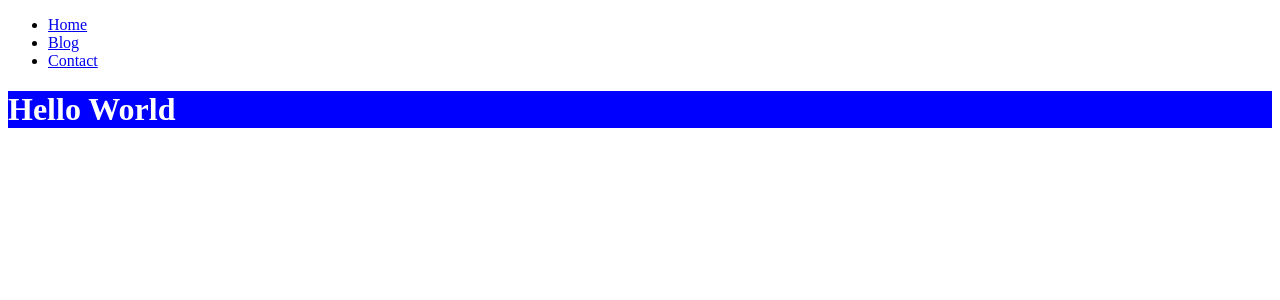
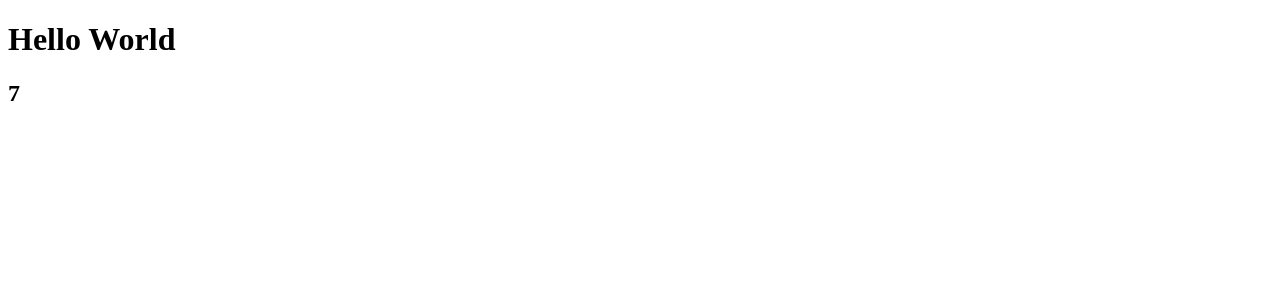
Before and after one commit to RodWeb21/vue-course, a Vue app: page / in a window 1280 px wide. Shown: the top 300 px of the page. Built offline with nearby package versions, Linux system fonts and the light colour scheme.

Commit message:
Variables y reactividad

```diff
--- a/src/App.vue
+++ b/src/App.vue
@@ -1,16 +1,16 @@
 <script setup>
-import HeaderComponent from './components/HeaderComponent.vue';
+import { ref } from 'vue';
 
+  let number = ref(0);
+
+  setInterval(() => {
+    number.value++;
+  }, 1000);
 </script>
 
 <template>
-  <HeaderComponent></HeaderComponent>
-  <h1 class="title">Hello World</h1>
+  <h1>Hello World</h1>
+  <h2>{{ number }}</h2>
 </template>
 
-<style scoped>
-  .title {
-    background-color: blue;
-    color: white;
-  }
-</style>
+<style scoped></style>
```
